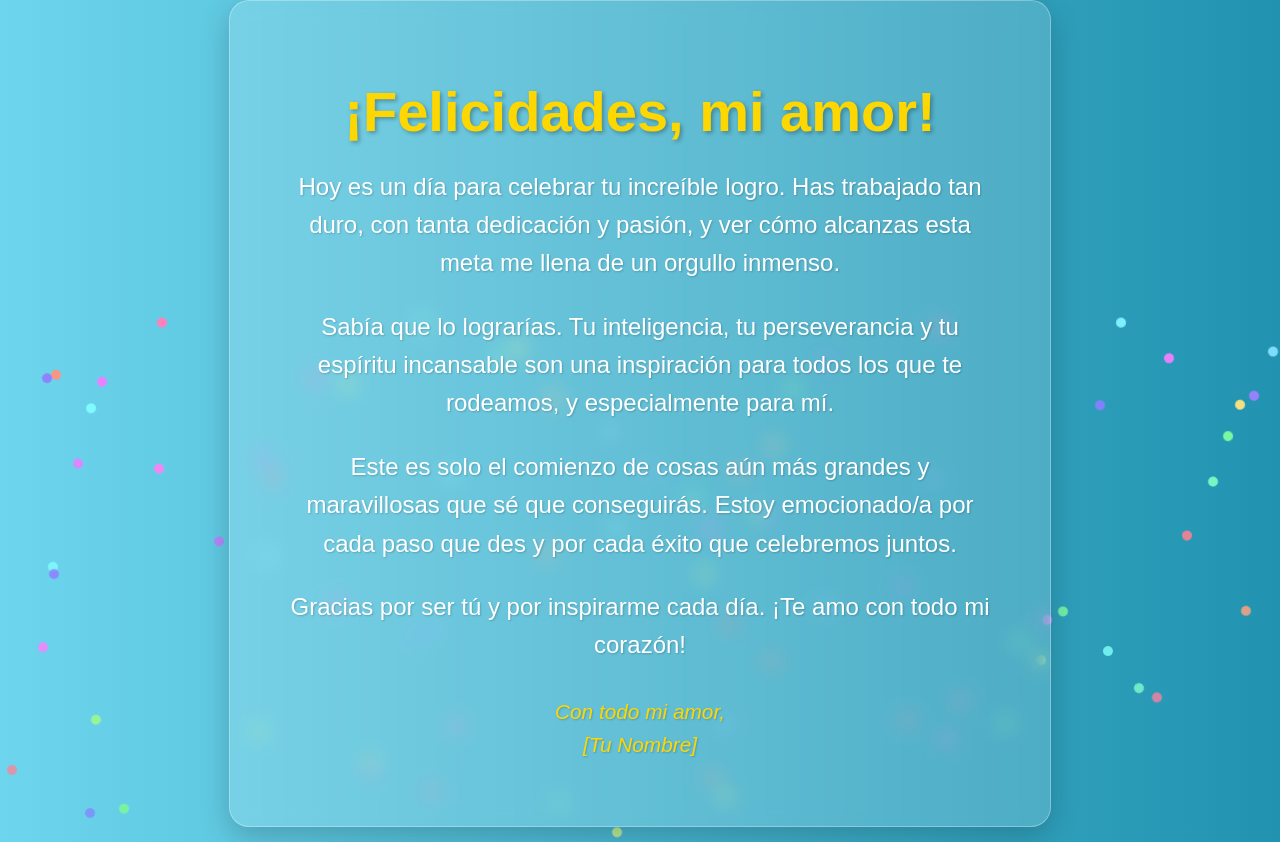
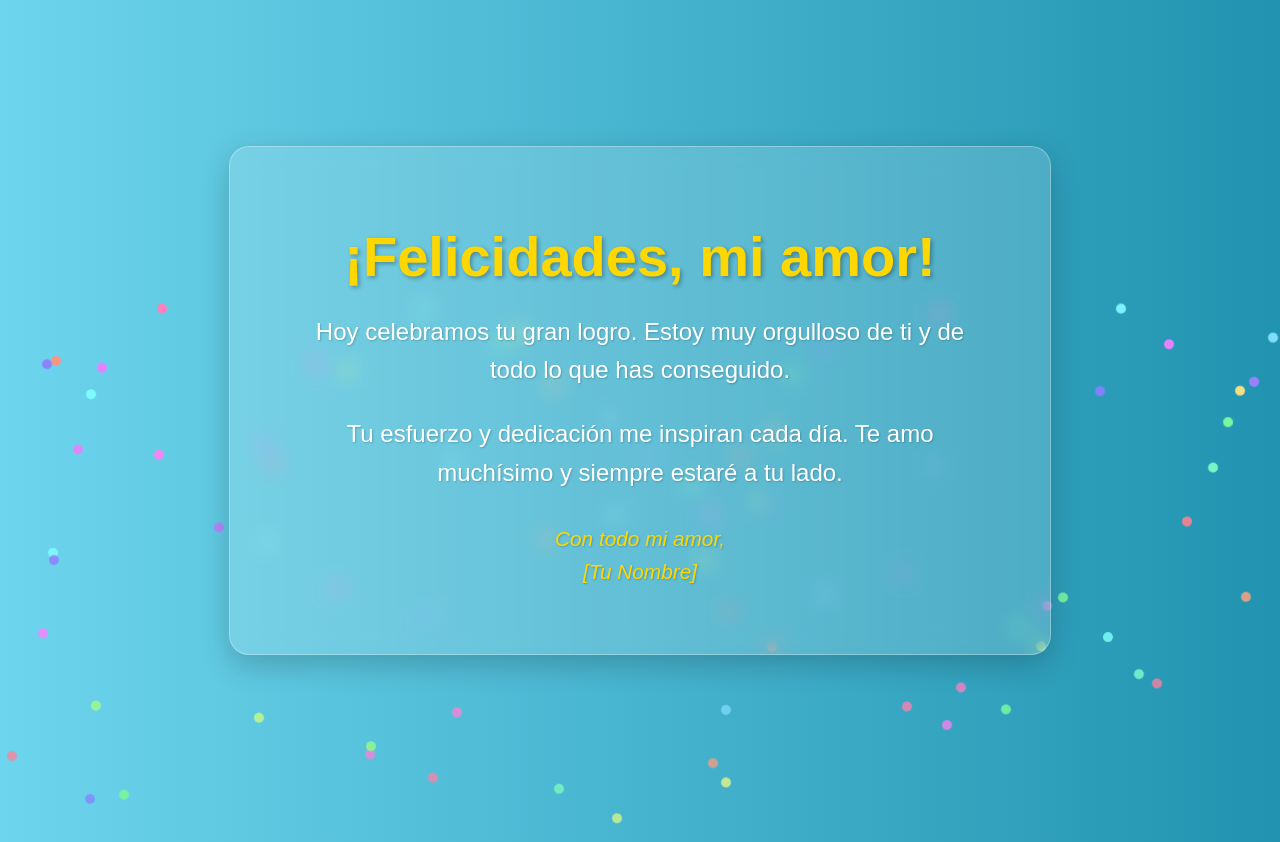
Before and after one commit to choijoonwoo12/graduacion1, a plain HTML site: page index.html in a window 1280 px wide. Shown: the top 842 px of the page. Drawn offline with Linux system fonts and the light colour scheme.

Commit message:
cambio de mensaje

```diff
--- a/index.html
+++ b/index.html
@@ -114,10 +114,8 @@
 <body>
     <div class="container">
         <h1>¡Felicidades, mi amor!</h1>
-        <p>Hoy es un día para celebrar tu increíble logro. Has trabajado tan duro, con tanta dedicación y pasión, y ver cómo alcanzas esta meta me llena de un orgullo inmenso.</p>
-        <p>Sabía que lo lograrías. Tu inteligencia, tu perseverancia y tu espíritu incansable son una inspiración para todos los que te rodeamos, y especialmente para mí.</p>
-        <p>Este es solo el comienzo de cosas aún más grandes y maravillosas que sé que conseguirás. Estoy emocionado/a por cada paso que des y por cada éxito que celebremos juntos.</p>
-        <p>Gracias por ser tú y por inspirarme cada día. ¡Te amo con todo mi corazón!</p>
+        <p>Hoy celebramos tu gran logro. Estoy muy orgulloso de ti y de todo lo que has conseguido.</p>
+        <p>Tu esfuerzo y dedicación me inspiran cada día. Te amo muchísimo y siempre estaré a tu lado.</p>
         <p class="signature">Con todo mi amor, <br> [Tu Nombre]</p>
     </div>
 
```
